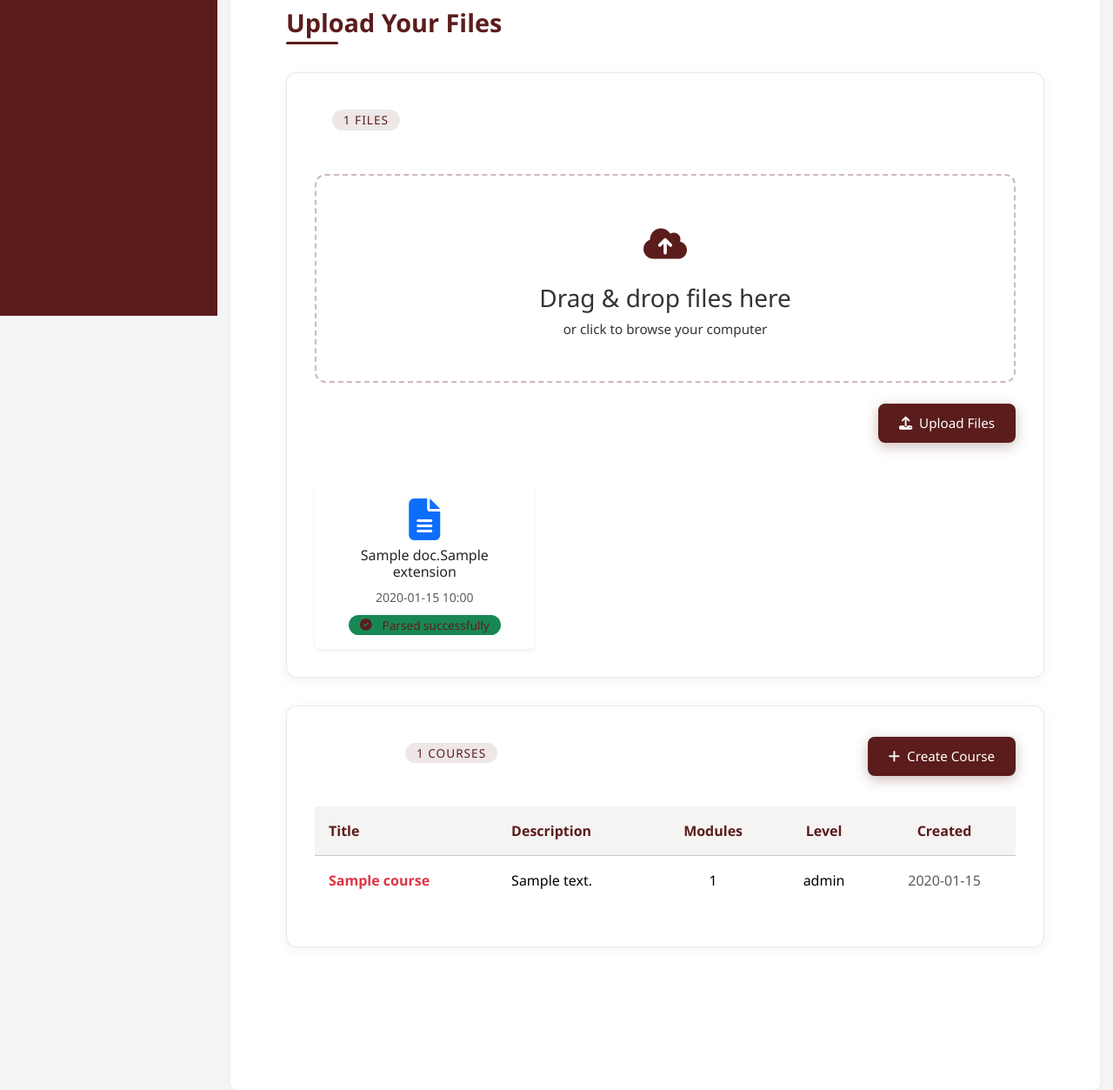
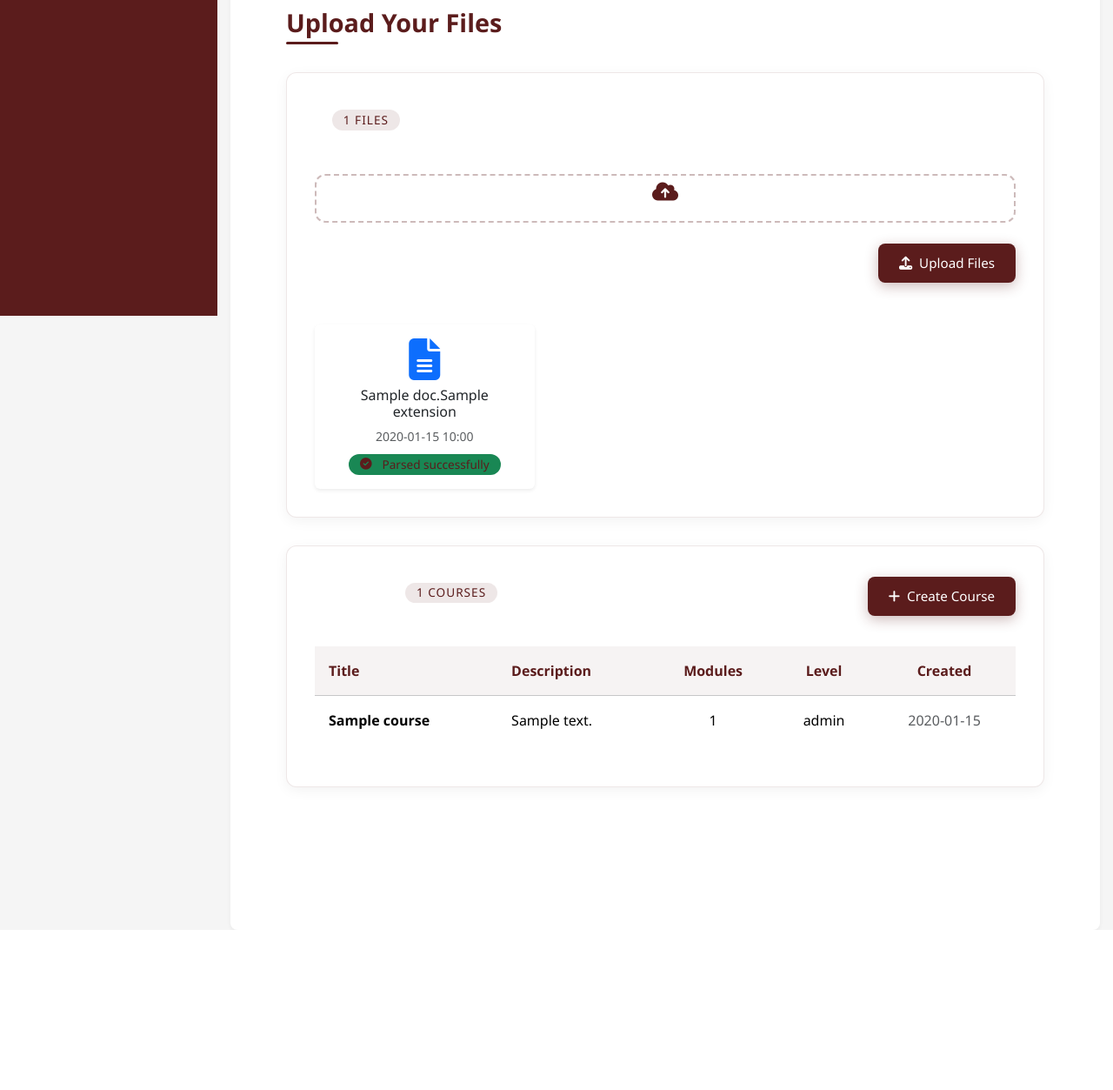
Before and after one commit to adelian14/ITI-Graduation-Project, a Flask app: template app/templates/project_dashboard.html in a window 1280 px wide. Shown: the part 437-1690 px from the top of the page at 87% size. After the commit the page ends 1506 px from the top, so only its background shows below. Run offline with Flask 3, Linux system fonts and the light colour scheme; the template is opened without the code that fills it: most values are stand-ins (such as "Sample title", 1, 10 or a date in 2020).

Commit message:
enhancing ui

```diff
--- a/app/templates/components/course_row.html
+++ b/app/templates/components/course_row.html
@@ -1,5 +1,5 @@
 <tr class="align-middle hoverable-row" onclick="window.location='/projects/{{ project.id }}/courses/{{ course.id }}'">
-  <td class="fw-bold text-danger">{{ course.title }}</td>
+  <td class="fw-bold">{{ course.title }}</td>
   <td>{{ course.description }}</td>
   <td class="text-center">{{ course.numModules }}</td>
   <td class="text-center">{{ course.experienceLevel }}</td>
--- a/app/templates/project_dashboard.html
+++ b/app/templates/project_dashboard.html
@@ -11,6 +11,7 @@
             <span class="badge"><i class="fas fa-book"></i> Project</span>
             <span><i class="fas fa-calendar-alt"></i> Created: {{ project.createdAt.strftime('%B %d, %Y') }}</span>
         </div>
+
         <h1 class="project-title">{{ project.title }}</h1>
         <p class="project-description">{{ project.description }}</p>
     </div>
@@ -35,8 +36,8 @@
                         <div class="upload-icon">
                             <i class="fas fa-cloud-upload-alt"></i>
                         </div>
-                        <h3>Drag & drop files here</h3>
-                        <p>or click to browse your computer</p>
+
+
                         <input type="file" class="file-input" name="file" required multiple>
                     </div>
                     <div class="selected-files" style="display: none;">
@@ -97,6 +98,7 @@
                         <tbody>
                             {% for course in project.courses %}
                                 {% include 'components/course_row.html' %}
+
                             {% endfor %}
                         </tbody>
                     </table>
@@ -164,7 +166,7 @@
     <div class="modal-dialog">
         <div class="modal-content">
             <div class="modal-header">
-                <h5 class="modal-title"><i class="fas fa-exclamation-triangle text-danger me-2"></i> Delete Project</h5>
+                <h5 class="modal-title"><i class="fas fa-exclamation-triangle me-2"></i> Delete Project</h5>
                 <button type="button" class="btn-close" data-bs-dismiss="modal" aria-label="Close"></button>
             </div>
             <div class="modal-body">
@@ -282,7 +284,7 @@
     .upload-prompt {
         border: 2px dashed rgba(91, 28, 28, 0.3);
         border-radius: 12px;
-        padding: 3rem 2rem;
+
         text-align: center;
         cursor: pointer;
         transition: all 0.3s ease;
@@ -294,7 +296,7 @@
     }
 
     .upload-icon {
-        font-size: 2.5rem;
+        font-size: 1.5rem;
         color: var(--primary-color);
         margin-bottom: 1rem;
     }
@@ -439,6 +441,10 @@
         transform: translateY(-2px);
         box-shadow: 0 4px 12px rgba(91, 28, 28, 0.2);
     }
+    .text-danger {
+    --bs-text-opacity: 1;
+    color: var(--primary-color)
+  }
 
     /* Responsive Adjustments */
     @media (max-width: 992px) {
@@ -496,6 +502,7 @@
         box-shadow: 0 4px 15px rgba(0,0,0,0.05);
         border: 1px solid rgba(91, 28, 28, 0.1);
     }
+
 </style>
 
 <script>
```
Also changed, not shown: app/templates/components/project_card.html (+7 -1 lines).
